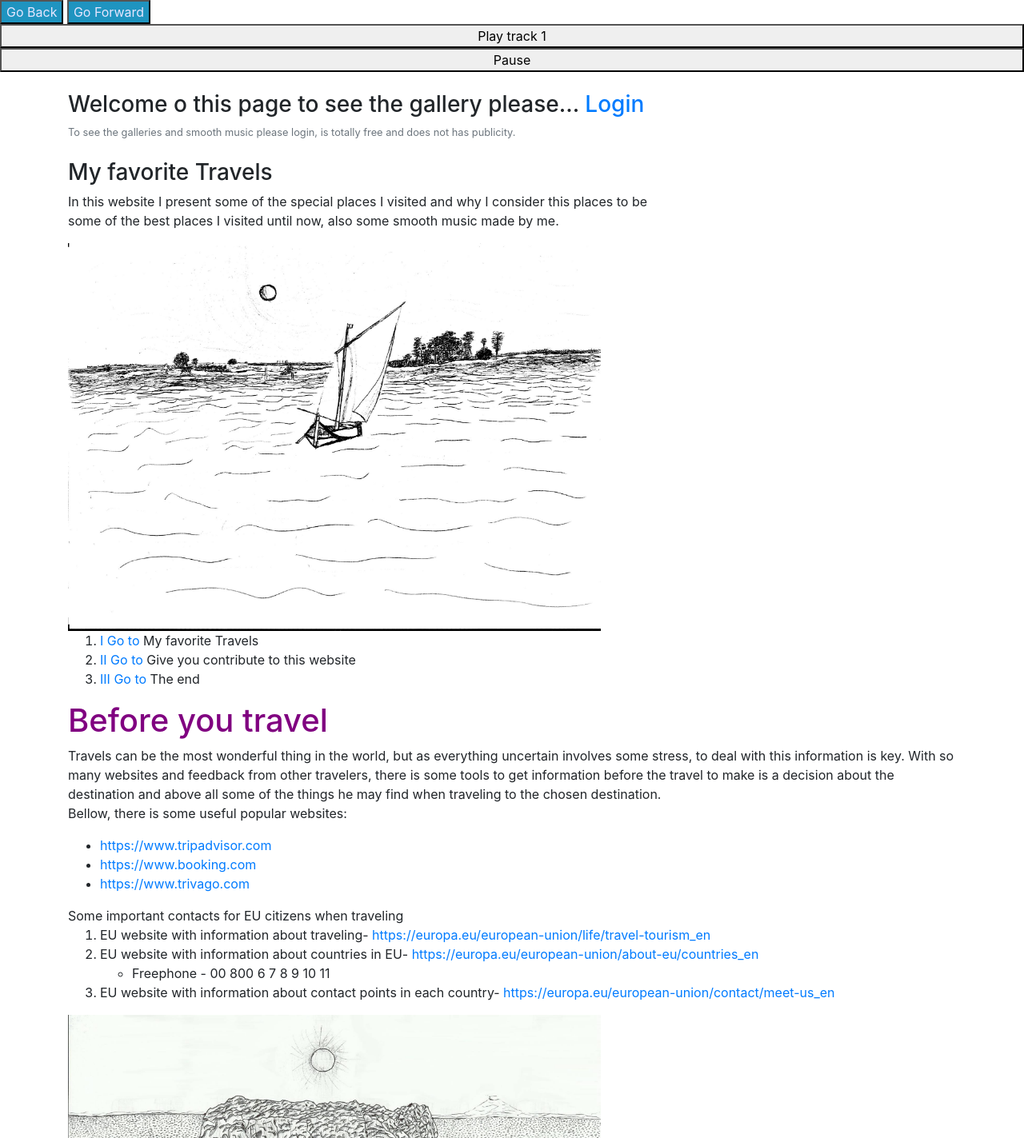
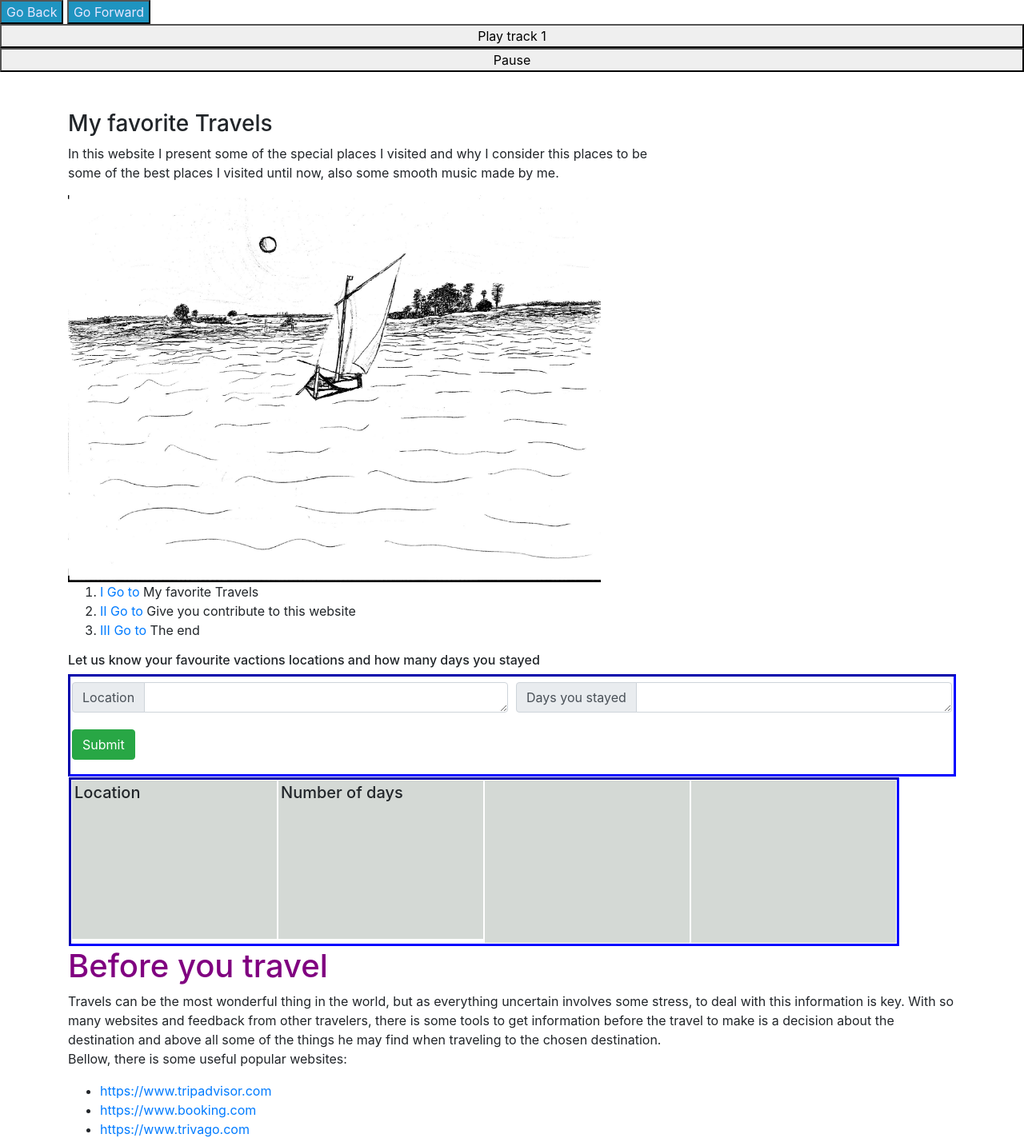
Before and after one commit to Dinistpn/websitedinis, a Flask app: template templates/index.html in a window 1280 px wide. Shown: the part 58-1481 px from the top of the page at 80% size. Run offline with Flask 2, Linux system fonts and the light colour scheme; the template is opened without the code that fills it, so the values that code supplies are empty; some libraries are stand-ins or nearby versions.

Commit message:
whatever

```diff
--- a/app.py
+++ b/app.py
@@ -33,11 +33,28 @@ login.init_app(app)
 def load_user(id):
     return User.query.get(int(id))
 
-@app.route("/")
+@app.route("/", methods=['GET', 'POST'])
 def index():
-    """ Show search box """
 
-    return render_template("index.html")
+    if request.method == "POST":
+        """ Show search box """
+        location=request.form.get("location")
+        days= request.form.get("days")
+        exe.execute("INSERT INTO destinations (location, days) VALUES (:location,:days )",
+                                {"location":location,
+                                "days":days})
+            # Commit changes to database
+        exe.commit()
+
+        flash('Submited', 'info')
+
+        # Redirect user to index
+        return redirect(request.referrer)
+    dest=exe.execute("select * from destinations;")
+
+    destinations= dest.fetchall()
+
+    return render_template("index.html", destinations=destinations)
 
 @app.route("/restrict", methods=['GET', 'POST'])
 def restrict():
--- a/import.py
+++ b/import.py
@@ -75,10 +75,14 @@ print("gallery update")
 
 curr.execute("CREATE TABLE reviews (id SERIAL PRIMARY KEY, \
                                    timeDate TIMESTAMP NOT NULL, \
-                                   username VARCHAR, \
+                                   username VARCHAR ( 255 ), \
 								   comment VARCHAR NOT NULL, \
                                    idphoto VARCHAR NOT NULL, \
 								   rating SMALLINT NOT NULL);")
 print("reviews!")
+curr.execute("CREATE TABLE destinations (id SERIAL PRIMARY KEY, \
+                                location VARCHAR ( 255 ), \
+                                days SMALLINT NOT NULL);")
+print("reviews!")
 conn.commit()
 print("Insert Completed!")
--- a/templates/image.html
+++ b/templates/image.html
@@ -14,8 +14,6 @@
         </p>
             <img src="/static/{{gallery[0]['idphoto']}}.jpg" id ="zoom" width="450px">
         </div>
-
-        <!--GOODREADS REVIEWS -->
 
     </div>
 
--- a/templates/index.html
+++ b/templates/index.html
@@ -5,8 +5,6 @@
 {% endblock %}
 
 {% block content %}
-        <h3>Welcome o this page to see the gallery please... <a href ="/login">Login</a></h3>
-                <small id="bookHelp" class="form-text text-muted">To see the galleries and smooth music please login, is totally free and does not has publicity.</small>
             </br>
             <h3 id="sec1"> My favorite Travels</h3>
             <p>In this website I present some of the special places I visited and why I consider this places to be <br/>
@@ -18,7 +16,64 @@
                     <li> <a href="#sec2"> II Go to </a> Give you contribute to this website </li>
                     <li> <a href="#sec3"> III Go to </a> The end </li>
 
-                </ol>
+            </ol>
+            <h6> Let us know your favourite vactions locations and how many days you stayed</h6>
+
+            <form method="POST" class="form-border" style="padding:2px; border-style: inset ; border-color:blue">
+              <div class="form-row">
+                <div class="form-group col-sm-6" style="margin-top:5px;">
+                  <div class="input-group">
+                      <div class="input-group-prepend">
+                          <span class="input-group-text">Location</span>
+                      </div>
+                      <textarea name="location" id="location" class="form-control" rows="1" required></textarea>
+                  </div>
+                </div>
+                  <div class="form-group col-sm-6" style="margin-top:5px;">
+                      <div class="input-group">
+                          <div class="input-group-prepend">
+                              <span class="input-group-text">Days you stayed</span>
+                          </div>
+                          <textarea name="days" id="days" class="form-control" rows="1" required></textarea>
+                      </div>
+                  </div>
+                  <div class="form-group col-sm" style="margin-top:5px;">
+                      <button class="btn btn-success" type="submit">Submit</button>
+                  </div>
+
+              </div>
+          </form>
+        <div class="results-container" style="margin:1px;float:left; border-style: inset;
+          border-color:blue;">
+
+          <div class="card2">
+            <div class="card-body2">
+              <h5>Location</h5>
+              {% for dest in destinations %}
+                <h6>{{dest['location']}}<h6 class="ee">
+              {% endfor %}
+            </div>
+          </div>
+          <div class="card2">
+              <div class="card-body2">
+                <h5>Number of days</h5>
+                {% for dest in destinations %}
+                  <h6>{{dest['days']}}<h6 class="ee">
+                {% endfor %}
+              </div>
+          </div>
+        <div class="card2">
+          <div class="card-body2">
+              <h6><h6 class="ee">
+          </div>
+        </div>
+        <div class="card2">
+            <div class="card-body2">
+                <h6><h6 class="ee">
+            </div>
+        </div>
+      </div>
+
                 <h1 style=color:purple;text-align:center-left;> Before you travel</h1>
 
                 <div class="fe"> <p> Travels can be the most wonderful thing in the world,
--- a/templates/restrict.html
+++ b/templates/restrict.html
@@ -7,6 +7,9 @@
 {% block content %}
     <h3>Welcome you can make your search here!</h3>
     <!--{{username}}-->
+    </br>
+    <h3>Welcome o this page to see the gallery please... <a href ="/login">Login</a></h3>
+                <small id="bookHelp" class="form-text text-muted">To see the galleries and smooth music please login, is totally free and does not has publicity.</small>
     <p> &nbsp </br>
         In the painel under you can see the most active user, the last user to have
         commented/reviewed one the pictures, finally you can find the landscape and weather
@@ -63,7 +66,7 @@
     <form action="/results" method="GET" style="margin-top:9rem;">
         <div class="form-group">
             <input type="text" class="form-control" name="image" autofocus aria-describedby="bookHelp" placeholder="Idphoto or Name">
-            <small id="bookHelp" class="form-text text-muted">Choose a name of id/location, example: 1, Krakow, rain, lagoon</small>
+            <small id="bookHelp" class="form-text text-muted"><h6>Choose a name of id/location, example: 1, Krakow, rain, lagoon</h6></small>
         </div>
         <button class="btn btn-primary" type="submit">Search</button>
     </form>
```
